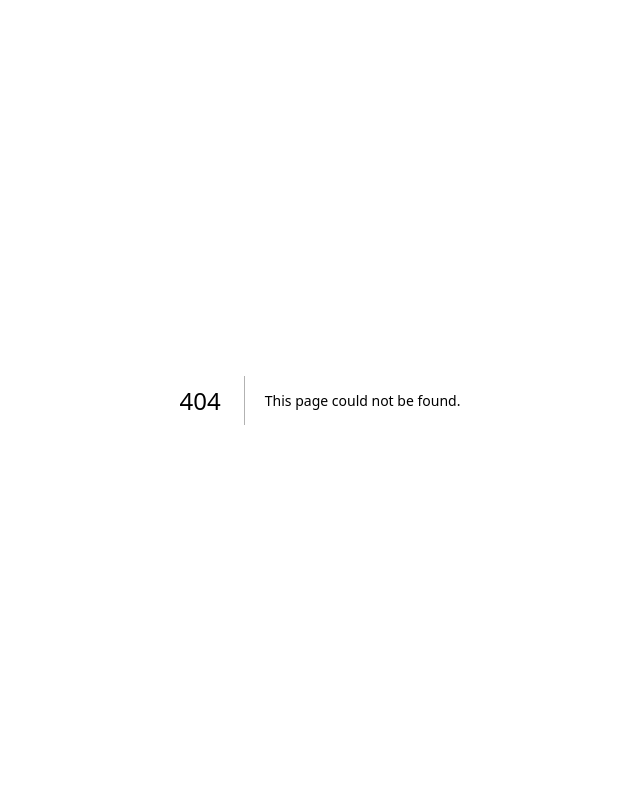
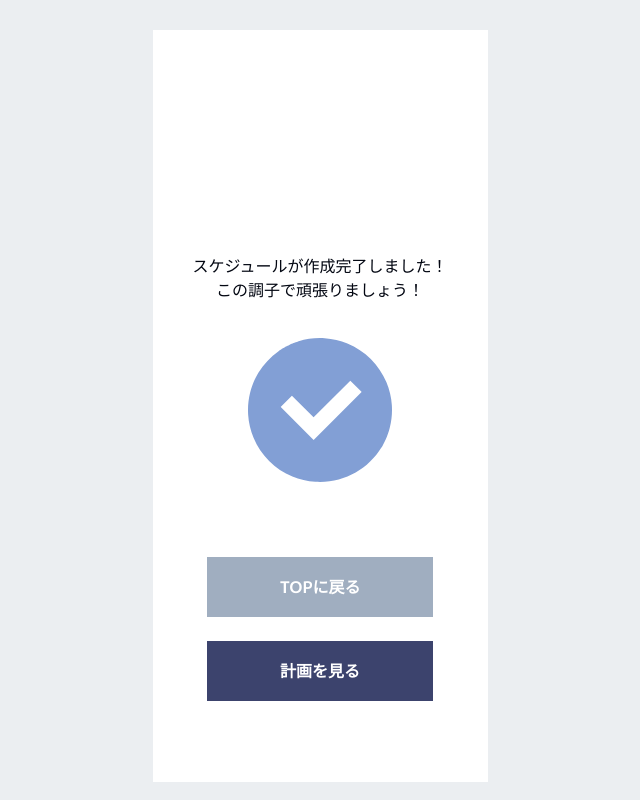
Before and after one commit to study-basic-hackathon/lazy-bear, a Next.js app in the folder app/: page /projects/1/created-success in a window 1280 px wide. Before the commit this address had no page. Shown: the whole page, without its empty margins (320-960 px from the left). Built offline with nearby package versions, Linux system fonts and the light colour scheme.

Commit message:
完了画面ページの作成

```diff
--- /dev/null
+++ b/app/src/app/(client)/projects/[id]/created-success/page.tsx
@@ -0,0 +1,128 @@
+"use client";
+
+import Image from "next/image";
+import { useEffect, useState } from "react";
+import { useParams, useRouter } from "next/navigation";
+import { M_PLUS_1p } from "next/font/google";
+
+const mplus = M_PLUS_1p({
+  subsets: ["latin"],
+  weight: ["400", "500", "700"]
+});
+
+export default function ProjectCreatedSuccessPage() {
+  // const params = useParams<{ id: string }>();
+  // const projectId = params.id;
+  const router = useRouter();
+
+  // const [personaId, setPersonaId] = useState<string | null>(null);
+  const [personaId] = useState<string>("11111111-1111-1111-1111-111111111111");
+  const [projectId] = useState<string>("aaaaaaaa-aaaa-aaaa-aaaa-aaaaaaaaaaaa");
+  const [error, setError] = useState<string>("");
+
+  // // projectIdからpersonaIdを取得
+  // useEffect(() => {
+  //   const fetchProject = async () => {
+  //     try {
+  //       const res = await fetch(`/api/project/${projectId}`);
+  //       if (!res.ok) throw new Error("プロジェクト情報の取得に失敗しました");
+  //       const project = await res.json();
+  //       setPersonaId(project.personaId); // APIのレスポンスに personaId が含まれている想定
+  //     } catch (err) {
+  //       console.error(err);
+  //       setError("プロジェクト情報の取得に失敗しました");
+  //     }
+  //   };
+
+  //   fetchProject();
+  // }, [projectId]);
+
+  // TOPに戻る
+  const handleGoTop = async () => {
+    if (!personaId) return;
+    try {
+      // await fetch(`/api/personas/${personaId}/projects`);
+      router.push(`/personas/${personaId}/projects`);
+    } catch (err) {
+      console.error(err);
+      setError("TOPに戻れませんでした");
+    }
+  };
+
+  // 計画を見る
+  const handleGoPlan = async () => {
+    try {
+      // await fetch(`/api/projects/${projectId}`);
+      router.push(`/projects/${projectId}`);
+    } catch (err) {
+      console.error(err);
+      setError("計画ページに遷移できませんでした");
+    }
+  };
+
+  return (
+    <div className={`min-h-screen min-w-screen bg-[#EBEEF1] flex justify-center ${mplus.className} text-gray-950`}>
+      <div
+        className="p-6 bg-white relative text-center"
+        style={{ width: "335px", height: "752px", marginTop: "30px" }}
+      >
+        {/* 完了メッセージ */}
+        <div style={{ marginTop: "200px" }} className="flex flex-col justify-center items-center">
+          <p className="font-medium">
+            スケジュールが作成完了しました！<br />
+            この調子で頑張りましょう！
+          </p>
+          <div className="mt-9">
+            <Image
+              src="/successCreation/checkMark.svg"
+              alt="check mark"
+              width={144}
+              height={144}
+            />
+          </div>
+        </div>
+
+        {/* TOPに戻る */}
+        <div className="absolute left-1/2 transform -translate-x-1/2" style={{ top: "527px" }}>
+          <button
+            type="button"
+            onClick={handleGoTop}
+            disabled={!personaId}
+            className="font-semibold"
+            style={{
+              width: "226px",
+              height: "60px",
+              borderRadius: "0px",
+              backgroundColor: "#A0AEC0",
+              color: "#FFFFFF",
+              opacity: personaId ? 1 : 0.6,
+              marginBottom: "24px",
+            }}
+          >
+            TOPに戻る
+          </button>
+        </div>
+
+        {/* 計画を見る */}
+        <div className="absolute left-1/2 transform -translate-x-1/2" style={{ top: "611px" }}>
+          <button
+            type="button"
+            onClick={handleGoPlan}
+            className="font-semibold"
+            style={{
+              width: "226px",
+              height: "60px",
+              borderRadius: "0px",
+              backgroundColor: "#3C436D",
+              color: "#FFFFFF",
+            }}
+          >
+            計画を見る
+          </button>
+        </div>
+
+        {error && <p className="text-red-500 text-sm mt-4">{error}</p>}
+      </div>
+    </div>
+  );
+}
```
Also changed, not shown: app/public/successCreation/checkMark.svg (added), app/src/app/(client)/steps/[id]/page.tsx (deleted).
